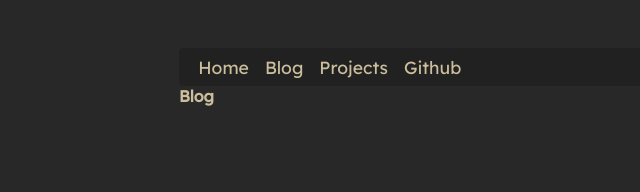
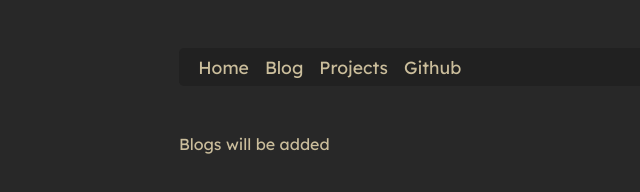
Before and after one commit to LemmyMwaura/lemmy.dev, an Astro site: page /blog in a window 1280 px wide. Shown: the whole page, without its empty margins (77-717 px from the left). Built offline with nearby package versions, Linux system fonts and the light colour scheme; Astro itself is replaced by a stand-in of ours.

Commit message:
feat: update blogs section

```diff
--- /dev/null
+++ b/src/components/Blog/Blog.astro
@@ -0,0 +1,10 @@
+---
+const { post } = Astro.props
+---
+
+<section>
+  <div>
+    <h3>{post.frontmatter.title}</h3>
+    <p>{post.frontmatter.excerpt}</p>
+  </div>
+</section>
--- a/src/pages/blog.astro
+++ b/src/pages/blog.astro
@@ -1,7 +1,23 @@
 ---
 import Layout from "../layouts/Layout.astro";
+// import Blog from "../components/Blog/Blog.astro";
+// const posts = await Astro.glob('../mdx/*.md')
 ---
 
 <Layout title="Blog | Lemmy Mwaura">
-  <h4>Blog</h4>
+  <!-- blogs -->
+  <section class="blogs">
+    <!-- {posts && posts.map(post => (
+      <div class="container">
+        <Blog post={post}/>
+      </div>
+    ))} -->
+  </section>
+  <div>Blogs will be added</div>
 </Layout>
+
+<style>
+  .blogs {
+    padding-top: 3rem;
+  }
+</style>
```
